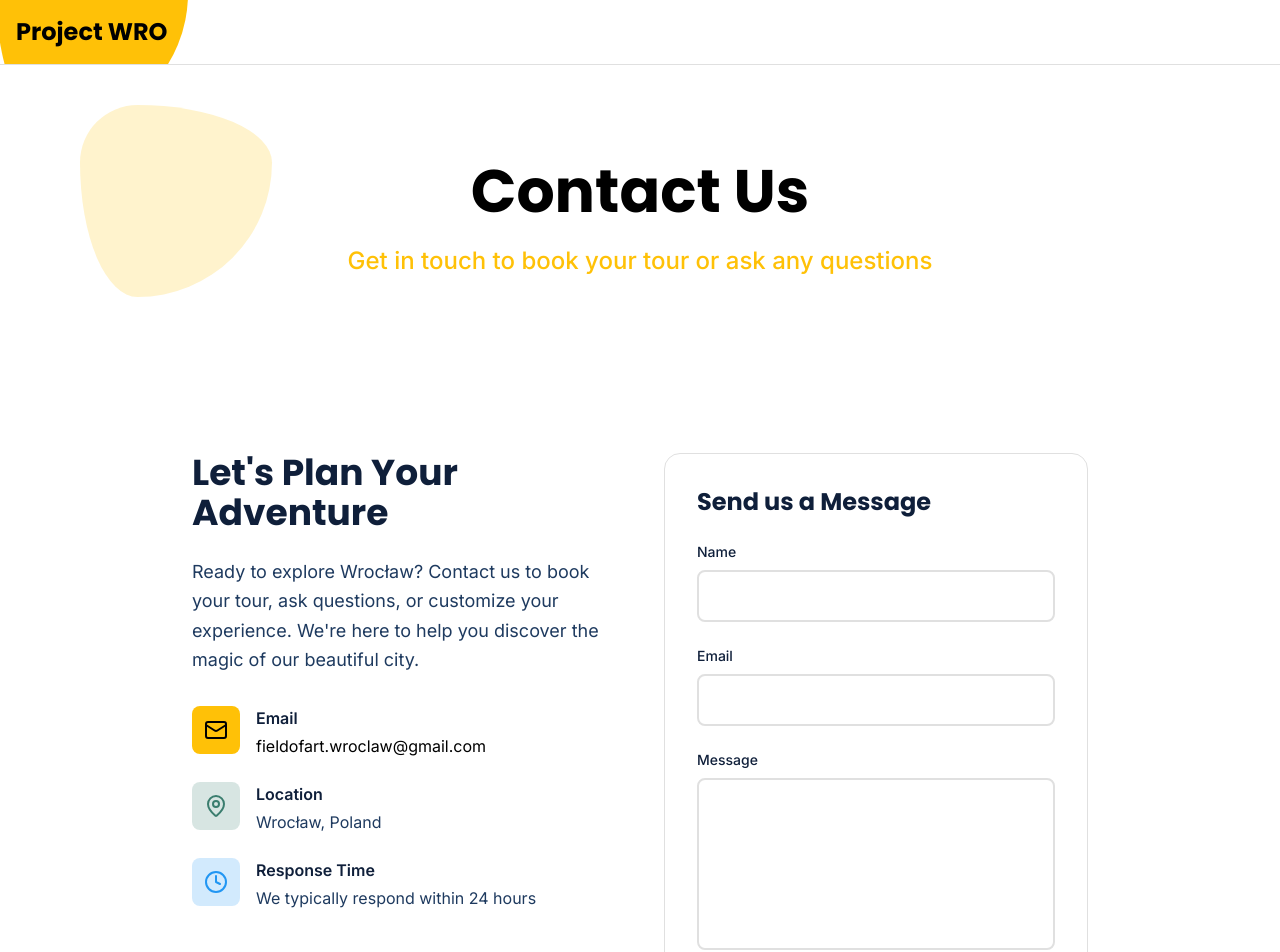
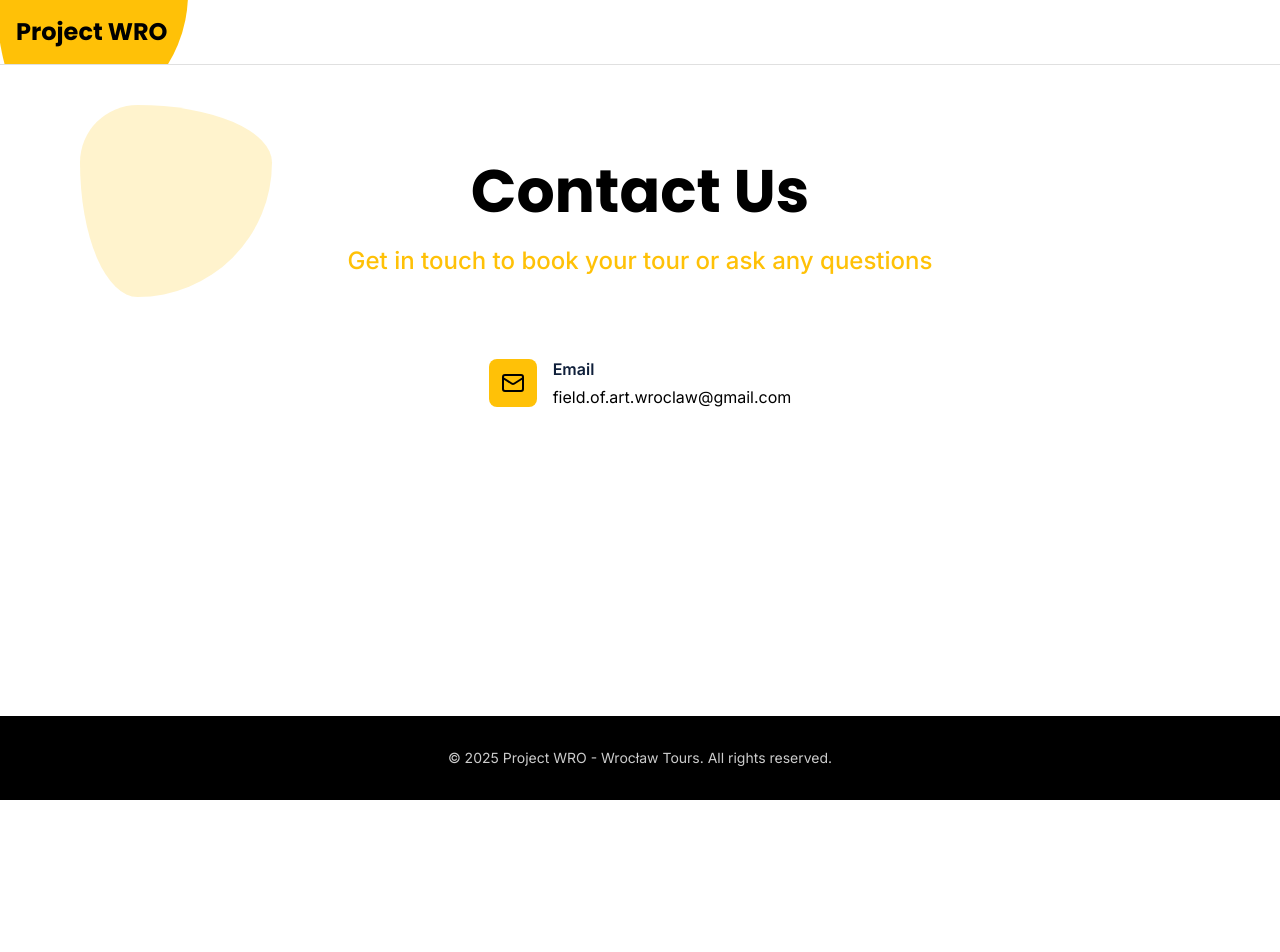
Before and after one commit to shackyshell/field.of.art, a React (Vite) app: page /contact in a window 1280 px wide. Shown: the top 952 px of the page. After the commit the page ends 800 px from the top, so only its background shows below. Built offline with nearby package versions, Linux system fonts and the light colour scheme.

Commit message:
change contact page - only mail

```diff
--- a/src/data/constants.ts
+++ b/src/data/constants.ts
@@ -1,3 +1,3 @@
-export const CONTACT_EMAIL = "fieldofart.wroclaw@gmail.com";
+export const CONTACT_EMAIL = "field.of.art.wroclaw@gmail.com";
 export const companyName = "Project WRO";
 export const companyTagline = "Wrocław Tours";
--- a/src/pages/Contact.tsx
+++ b/src/pages/Contact.tsx
@@ -1,9 +1,9 @@
 import { CONTACT_EMAIL } from "@/data/constants";
-import { Mail, MapPin, Clock } from "lucide-react";
+import { Mail } from "lucide-react";
 
 const Contact = () => {
   return (
-    <main className="min-h-screen bg-background">
+    <main className="bg-background">
       <section className="relative py-16 md:py-24 overflow-hidden">
         <div className="absolute inset-0 opacity-20">
           <div className="absolute top-10 left-20 w-48 h-48 bg-yellow blob-shape-1"></div>
@@ -17,25 +17,7 @@ const Contact = () => {
               Get in touch to book your tour or ask any questions
             </p>
           </div>
-        </div>
-      </section>
-
-      <section className="py-20 bg-white">
-        <div className="container mx-auto px-4">
-          <div className="max-w-4xl mx-auto">
-            <div className="grid md:grid-cols-2 gap-12">
-              <div className="space-y-8">
-                <div>
-                  <h2 className="text-3xl md:text-4xl font-display font-bold text-foreground mb-6">
-                    Let's Plan Your Adventure
-                  </h2>
-                  <p className="text-lg text-muted-foreground leading-relaxed mb-6">
-                    Ready to explore Wrocław? Contact us to book your tour, ask questions, or customize your experience. We're here to help you discover the magic of our beautiful city.
-                  </p>
-                </div>
-
-                <div className="space-y-6">
-                  <div className="flex items-start gap-4">
+<div className="flex justify-center items-center gap-4 mt-20">
                     <div className="bg-yellow p-3 rounded-lg">
                       <Mail className="w-6 h-6 text-black" />
                     </div>
@@ -50,83 +32,6 @@ const Contact = () => {
                     </div>
                   </div>
 
-                  <div className="flex items-start gap-4">
-                    <div className="bg-green/20 p-3 rounded-lg">
-                      <MapPin className="w-6 h-6 text-green" />
-                    </div>
-                    <div>
-                      <h3 className="font-semibold text-foreground mb-1 font-body">Location</h3>
-                      <p className="text-muted-foreground font-body">
-                        Wrocław, Poland
-                      </p>
-                    </div>
-                  </div>
-
-                  <div className="flex items-start gap-4">
-                    <div className="bg-blue/20 p-3 rounded-lg">
-                      <Clock className="w-6 h-6 text-blue" />
-                    </div>
-                    <div>
-                      <h3 className="font-semibold text-foreground mb-1 font-body">Response Time</h3>
-                      <p className="text-muted-foreground font-body">
-                        We typically respond within 24 hours
-                      </p>
-                    </div>
-                  </div>
-                </div>
-              </div>
-
-              <div className="bg-card p-8 rounded-card shadow-card border border-border">
-                <h3 className="text-2xl font-display font-bold text-foreground mb-6">
-                  Send us a Message
-                </h3>
-                <form className="space-y-6">
-                  <div>
-                    <label htmlFor="name" className="block text-sm font-medium text-foreground mb-2 font-body">
-                      Name
-                    </label>
-                    <input
-                      type="text"
-                      id="name"
-                      name="name"
-                      className="w-full px-4 py-3 rounded-input border-2 border-border focus:outline-none focus:ring-2 focus:ring-navy focus:ring-yellow/50 focus:border-navy font-body"
-                      required
-                    />
-                  </div>
-                  <div>
-                    <label htmlFor="email" className="block text-sm font-medium text-foreground mb-2 font-body">
-                      Email
-                    </label>
-                    <input
-                      type="email"
-                      id="email"
-                      name="email"
-                      className="w-full px-4 py-3 rounded-input border-2 border-border focus:outline-none focus:ring-2 focus:ring-navy focus:ring-yellow/50 focus:border-navy font-body"
-                      required
-                    />
-                  </div>
-                  <div>
-                    <label htmlFor="message" className="block text-sm font-medium text-foreground mb-2 font-body">
-                      Message
-                    </label>
-                    <textarea
-                      id="message"
-                      name="message"
-                      rows={6}
-                      className="w-full px-4 py-3 rounded-input border-2 border-border focus:outline-none focus:ring-2 focus:ring-navy focus:ring-yellow/50 focus:border-navy resize-none font-body"
-                      required
-                    ></textarea>
-                  </div>
-                  <button
-                    type="submit"
-                    className="w-full bg-yellow text-black px-8 py-4 rounded-button font-semibold hover:bg-yellow-dark transition-all duration-200 hover:shadow-hover transform hover:-translate-y-1 font-body"
-                  >
-                    Send Message
-                  </button>
-                </form>
-              </div>
-            </div>
-          </div>
         </div>
       </section>
     </main>
```
Also changed, not shown: 1 other file (tests, documents, lock files or other folders).
